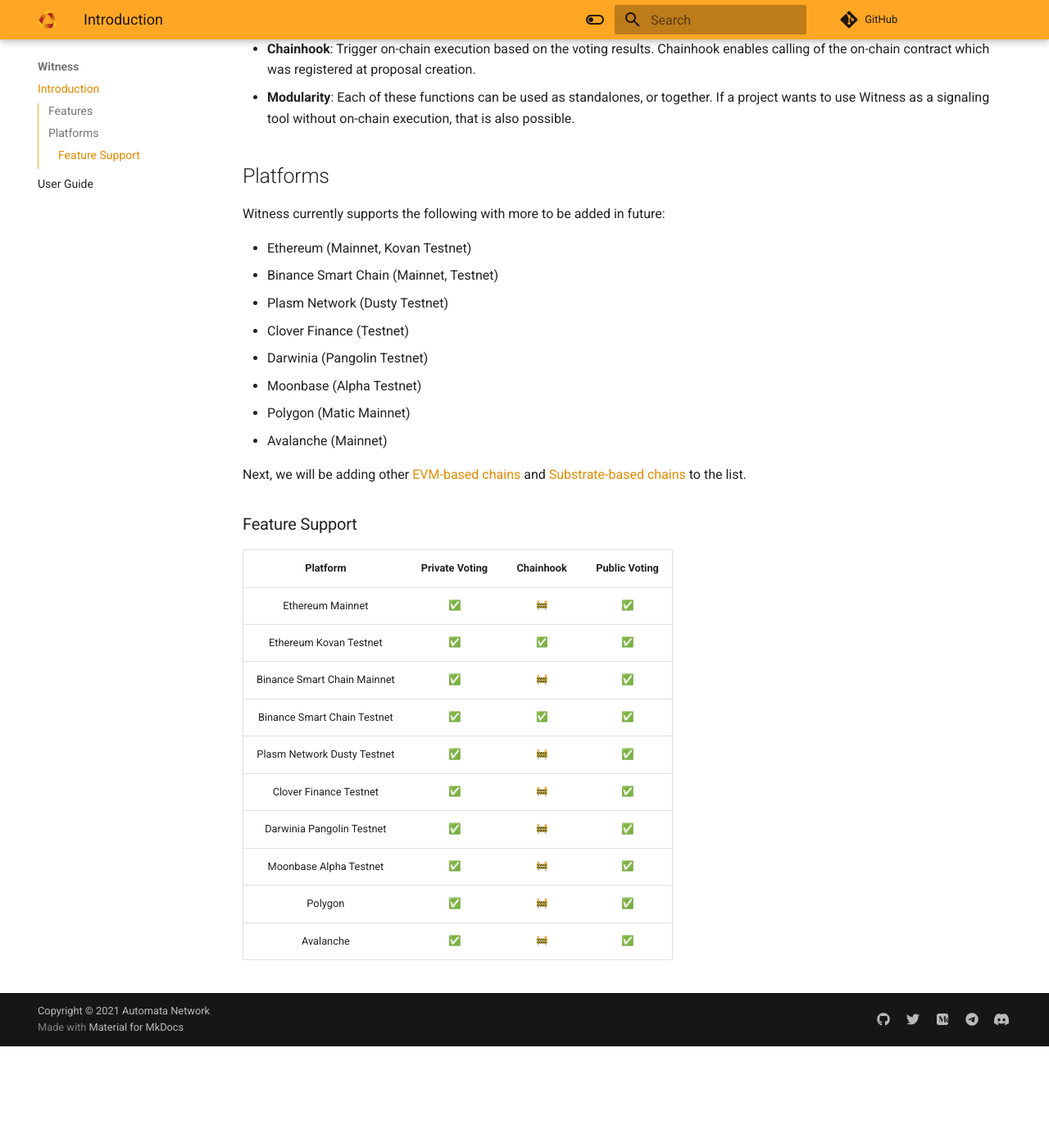
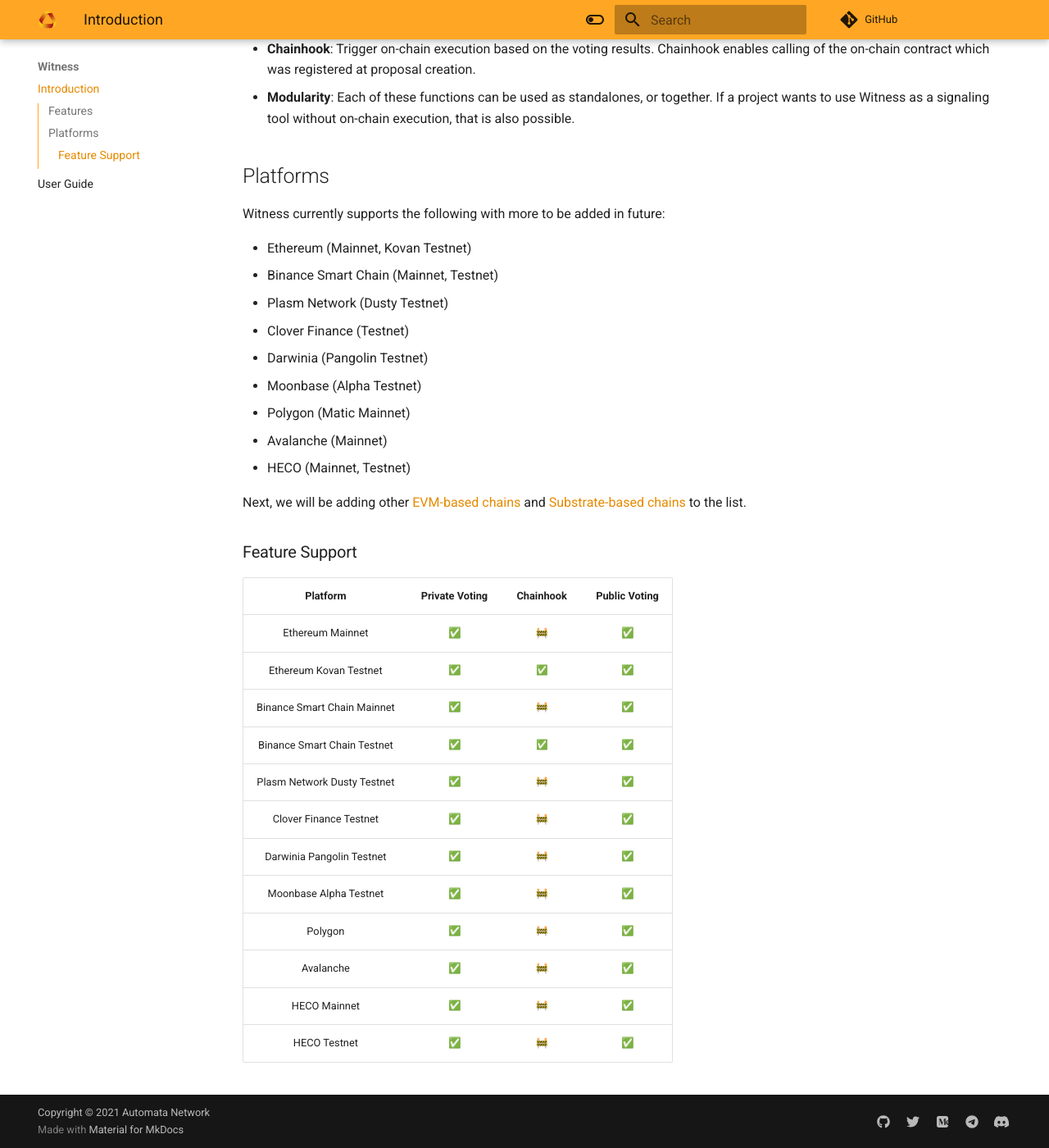
Before and after one commit to automata-network/docs, an MkDocs documentation site: the page built from docs/witness/introduction.md, in a window 1280 px wide and 1400 px high, scrolled down 467 px. Shown: the whole window at 82% size. Built offline with MkDocs 1.6.1 and Material for MkDocs 9.7.7, drawn with Linux system fonts in a browser that asks for light colours; nearby versions of some CDN libraries; emoji names are drawn with the system emoji font; comment, search, counter and statistics services are not loaded; before the commit the page ends 1743 px from its top, so only the background shows below that.

Commit message:
update witness support on HECO

```diff
--- a/docs/witness/introduction.md
+++ b/docs/witness/introduction.md
@@ -21,6 +21,7 @@
 * Moonbase (Alpha Testnet)
 * Polygon (Matic Mainnet)
 * Avalanche (Mainnet)
+* HECO (Mainnet, Testnet)
 
 Next, we will be adding other [EVM-based chains][evm-chains] and [Substrate-based chains][substrate-chains] to the list.
 
@@ -38,6 +39,8 @@
 | Moonbase Alpha Testnet      | :white_check_mark: |   :construction:   | :white_check_mark: |
 |          Polygon            | :white_check_mark: |   :construction:   | :white_check_mark: |
 |         Avalanche           | :white_check_mark: |   :construction:   | :white_check_mark: |
+|         HECO Mainnet        | :white_check_mark: |   :construction:   | :white_check_mark: |
+|         HECO Testnet        | :white_check_mark: |   :construction:   | :white_check_mark: |
 
 [evm-chains]: https://chainlist.org/
 [substrate-chains]: https://polkaproject.com/#/projects?cateID=1&tagID=0
```
